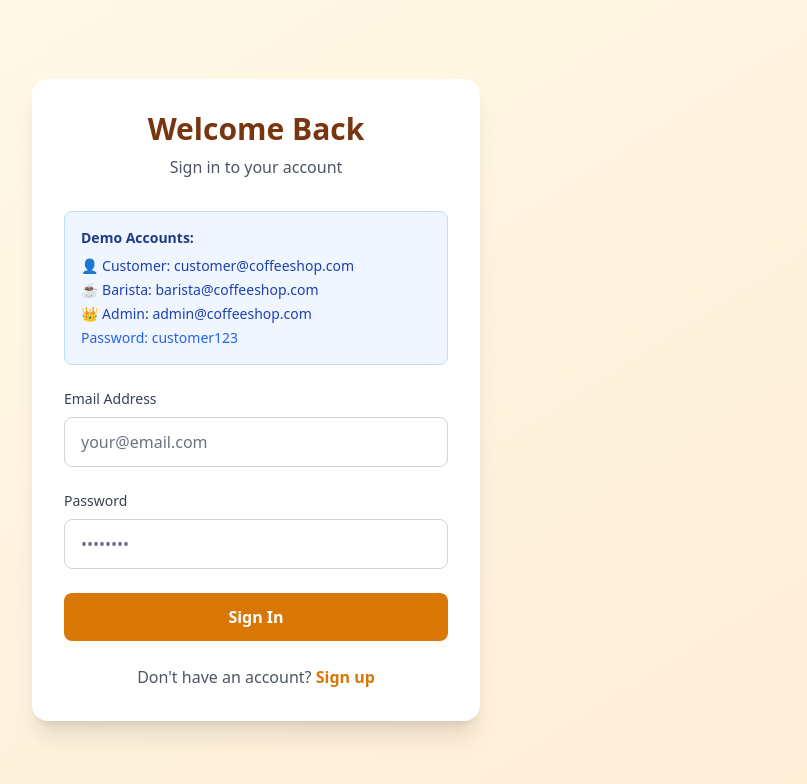
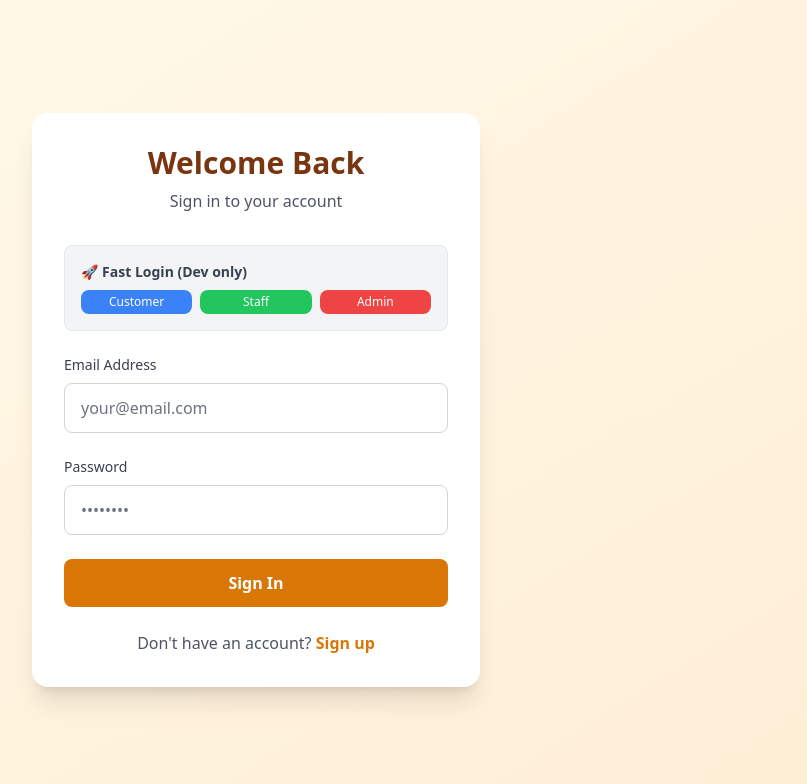
Before and after one commit to thuanDaoSE/order-coffee-shop, a React (Vite) app in the folder ordercoffeeshopfrontend/: page /login in a window 1280 px wide. Shown: the top 784 px of the page, without its empty margins (384-1191 px from the left). Built offline with nearby package versions, Linux system fonts and the light colour scheme; no server answers.

Commit message:
implement fast login

```diff
--- a/ordercoffeeshopfrontend/src/pages/Login.tsx
+++ b/ordercoffeeshopfrontend/src/pages/Login.tsx
@@ -11,21 +11,30 @@ const Login = () => {
   const { login } = useAuth();
   const navigate = useNavigate();
 
-  const handleSubmit = async (e: React.FormEvent) => {
-    e.preventDefault();
+  const handleLogin = async (email, password) => {
     setError('');
     setIsLoading(true);
 
     try {
       const response = await apiLogin({ email, password });
-      // Backend đã set httpOnly cookie. Frontend chỉ cần lấy thông tin user.
-      login(response.data); // Giả sử response.data.user chứa thông tin người dùng
+      login(response.data);
       navigate('/');
     } catch (err: any) {
       setError(err.response?.data?.message || err.message || 'Login failed');
     } finally {
       setIsLoading(false);
     }
+  };
+
+  const handleFastLogin = (email, password) => {
+    setEmail(email);
+    setPassword(password);
+    handleLogin(email, password);
+  };
+
+  const handleSubmit = async (e: React.FormEvent) => {
+    e.preventDefault();
+    handleLogin(email, password);
   };
 
   return (
@@ -36,16 +45,16 @@ const Login = () => {
           <p className="text-gray-600">Sign in to your account</p>
         </div>
 
-        {/* Demo Accounts Info */}
-        <div className="bg-blue-50 border border-blue-200 rounded-lg p-4 mb-6 text-sm">
-          <p className="font-semibold text-blue-900 mb-2">Demo Accounts:</p>
-          <div className="space-y-1 text-blue-800">
-            <p>👤 Customer: customer@coffeeshop.com</p>
-            <p>☕ Barista: barista@coffeeshop.com</p>
-            <p>👑 Admin: admin@coffeeshop.com</p>
-            <p className="mt-2 text-blue-600">Password: customer123</p>
+        {import.meta.env.DEV && (
+          <div className="bg-gray-100 border border-gray-200 rounded-lg p-4 mb-6 text-sm">
+            <p className="font-semibold text-gray-700 mb-2">🚀 Fast Login (Dev only)</p>
+            <div className="grid grid-cols-3 gap-2">
+              <button onClick={() => handleFastLogin('customer@coffeeshop.com', 'customer123')} className="bg-blue-500 text-white px-2 py-1 rounded-lg text-xs">Customer</button>
+              <button onClick={() => handleFastLogin('staff@coffeeshop.com', 'staff123')} className="bg-green-500 text-white px-2 py-1 rounded-lg text-xs">Staff</button>
+              <button onClick={() => handleFastLogin('admin@coffeeshop.com', 'admin123')} className="bg-red-500 text-white px-2 py-1 rounded-lg text-xs">Admin</button>
+            </div>
           </div>
-        </div>
+        )}
 
         <form onSubmit={handleSubmit} className="space-y-6">
           {error && (
```
